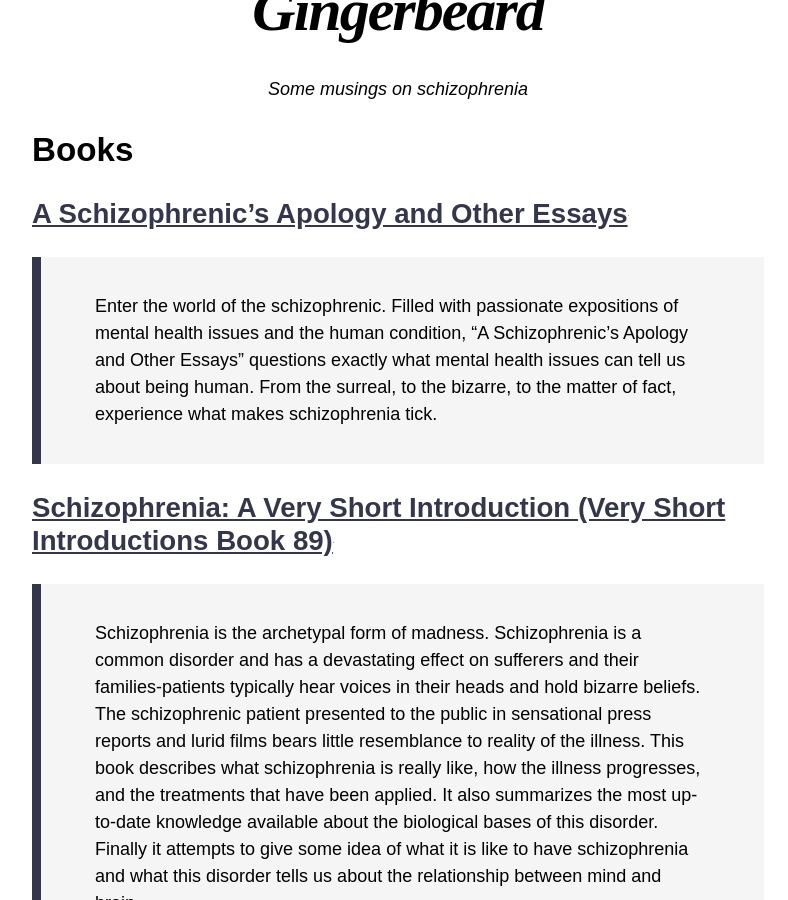
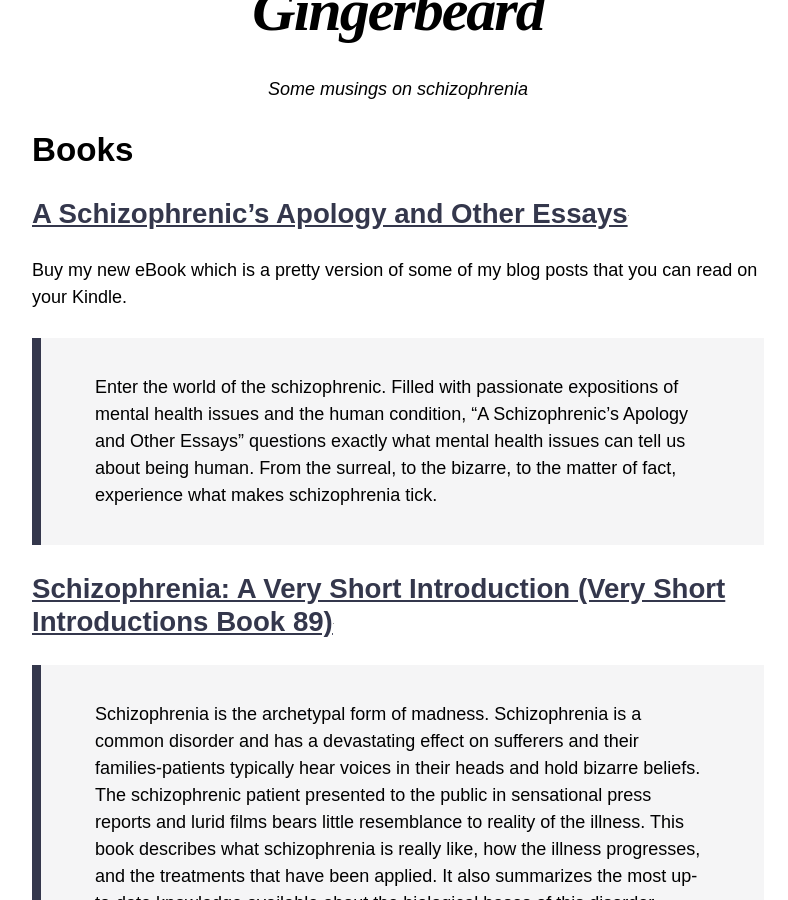
Before and after one commit to hori-kun/blog, a Jekyll site: the page built from index.md, in a window 1280 px wide and 900 px high, scrolled down 578 px. Shown: the whole window, without its empty margins (242-1030 px from the left). Built offline with Jekyll 4.4.1, drawn with Linux system fonts in a browser that asks for light colours; nearby versions of some CDN libraries; a script that is not in the unit is left out; grey boxes are pictures that could not be loaded.

Commit message:
Add explanation of eBook

```diff
--- a/index.md
+++ b/index.md
@@ -11,6 +11,8 @@ title: Gingerbeard
 # Books
 
 ## <a target="_blank" href="https://www.amazon.com.au/gp/product/B07NZDVC1K/ref=as_li_tl?ie=UTF8&camp=247&creative=1211&creativeASIN=B07NZDVC1K&linkCode=as2&tag=gingerbeard-22&linkId=281633732033f939ca068600faeae03a">A Schizophrenic's Apology and Other Essays</a><img src="//ir-au.amazon-adsystem.com/e/ir?t=gingerbeard-22&l=am2&o=36&a=B07NZDVC1K" width="1" height="1" border="0" alt="" style="border:none !important; margin:0px !important;" />
+
+Buy my new eBook which is a pretty version of some of my blog posts that you can read on your Kindle.
 
 > Enter the world of the schizophrenic. Filled with passionate expositions of mental health issues and the human condition, “A Schizophrenic’s Apology and Other Essays” questions exactly what mental health issues can tell us about being human. From the surreal, to the bizarre, to the matter of fact, experience what makes schizophrenia tick.
 
```
